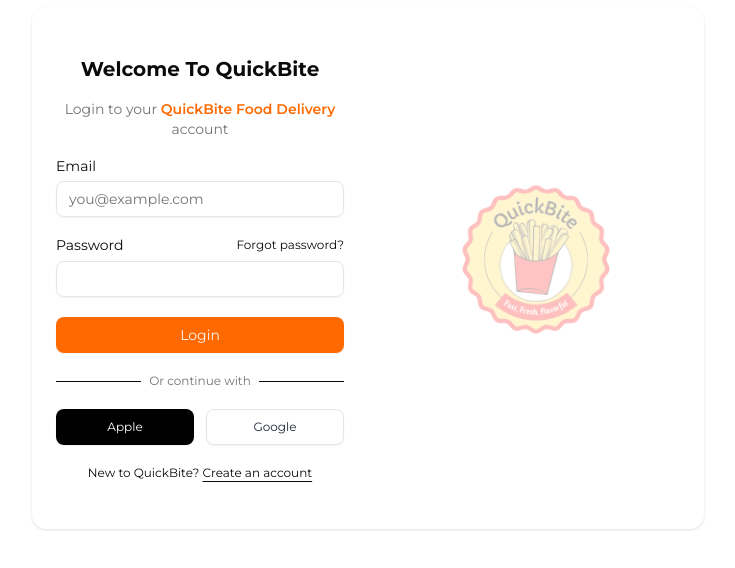
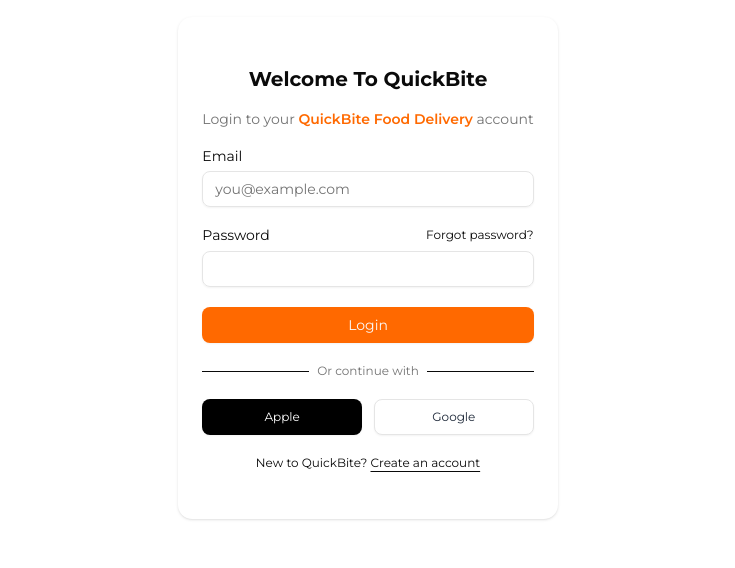
Before and after one commit to Jonzdee/QuickBite-Front, a React (Vite) app: page /login in a window 1280 px wide. Shown: the part 132-700 px from the top of the page, without its empty margins (272-1007 px from the left). Built offline with nearby package versions, Linux system fonts and the light colour scheme.

Commit message:
i remove the logo from login

```diff
--- a/src/components/IntroPage/Intro.jsx
+++ b/src/components/IntroPage/Intro.jsx
@@ -111,8 +111,12 @@
               </>
             )}
 
-            {/* Pagination Dots */}
-            <div className="flex justify-center gap-2 mt-4">
+
+
+          </motion.div>
+        </AnimatePresence>
+      </div>
+       <div className="absolute bottom-8 left-1/2 -translate-x-1/2 flex gap-2">
               {introPages.map((page, i) => (
                 <button
                   key={page.id}
@@ -127,9 +131,6 @@
                 />
               ))}
             </div>
-          </motion.div>
-        </AnimatePresence>
-      </div>
     </div>
   );
 }
--- a/src/components/IntroPage/IntroSplash.jsx
+++ b/src/components/IntroPage/IntroSplash.jsx
@@ -7,10 +7,17 @@
   const navigate = useNavigate();
 
   useEffect(() => {
-    const timer = setTimeout(() => {
-      navigate("/intro1"); // redirect to first intro page
-    }, 6000);
+    const showSplashOnce = localStorage.getItem("showSplashOnce");
 
+    if (showSplashOnce){
+      navigate("/intro1", {replace:true})
+      return;
+    }
+
+    const timer =setTimeout(()=>{
+      localStorage.setItem("showSplashOnce", "true")
+      navigate("/intro1", {replace: true})
+    }, 2000)
     return () => clearTimeout(timer);
   }, [navigate]);
 
--- a/src/components/login/Login.jsx
+++ b/src/components/login/Login.jsx
@@ -10,7 +10,7 @@
 function Login({ className, ...props }) {
   return (
     <div className="flex min-h-screen items-center justify-center p-4">
-      {/* Animated Card */}
+
       <motion.div
         initial={{ opacity: 0, scale: 0.9, y: 30 }}
         animate={{ opacity: 1, scale: 1, y: 0 }}
@@ -18,12 +18,12 @@
       >
         <Card
           className={cn(
-            "w-full max-w-sm overflow-hidden md:max-w-2xl border-none",
+            "w-full max-w-sm overflow-hidden md:max-w-full border-none",
             className
           )}
           {...props}
         >
-          <CardContent className="grid p-0 md:grid-cols-2">
+          <CardContent className="grid p-0 md:grid-cols-1">
             {/* Left side: form */}
             <motion.form
               className="p-6 md:p-6"
@@ -147,26 +147,7 @@
               </div>
             </motion.form>
 
-            {/* Right side logo (hidden on mobile) */}
-            <motion.div
-              className="relative hidden md:flex items-center justify-center"
-              initial={{ opacity: 0, x: 30 }}
-              animate={{ opacity: 1, x: 0 }}
-              transition={{ delay: 0.4, duration: 0.6 }}
-            >
-              <motion.img
-                src={QuickBite}
-                alt="QuickBite"
-                className="h-60 w-60 object-contain"
-                initial={{ opacity: 0, y: 20 }}
-                animate={{ opacity: 1, y: [0, -10, 0] }}
-                transition={{
-                  duration: 4,
-                  ease: "easeInOut",
-                  repeat: Infinity,
-                }}
-              />
-            </motion.div>
+
           </CardContent>
         </Card>
       </motion.div>
--- a/src/components/login/SignUp.jsx
+++ b/src/components/login/SignUp.jsx
@@ -23,7 +23,7 @@
           )}
           {...props}
         >
-          <CardContent className="grid p-0 md:grid-cols-2">
+          <CardContent className="grid p-0 md:grid-cols-1">
             {/* Left side: form */}
             <motion.form
               className="p-6 md:p-6"
@@ -159,27 +159,6 @@
                 </motion.div>
               </div>
             </motion.form>
-
-            {/* Right side logo (hidden on mobile) */}
-            <motion.div
-              className="relative hidden md:flex items-center justify-center"
-              initial={{ opacity: 0, x: 30 }}
-              animate={{ opacity: 1, x: 0 }}
-              transition={{ delay: 0.4, duration: 0.6 }}
-            >
-              <motion.img
-                src={QuickBite}
-                alt="QuickBite"
-                className="h-60 w-60 object-contain"
-                initial={{ opacity: 0, y: 20 }}
-                animate={{ opacity: 1, y: [0, -10, 0] }}
-                transition={{
-                  duration: 4,
-                  ease: "easeInOut",
-                  repeat: Infinity,
-                }}
-              />
-            </motion.div>
           </CardContent>
         </Card>
       </motion.div>
```
